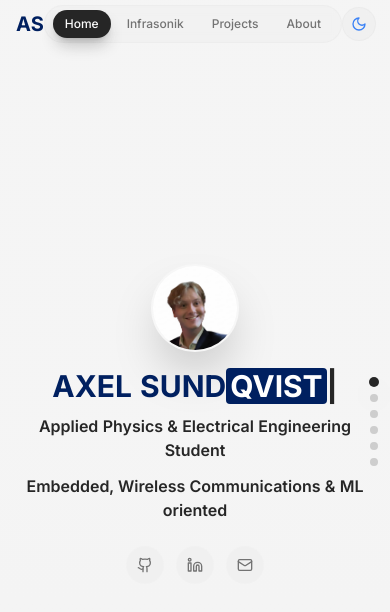
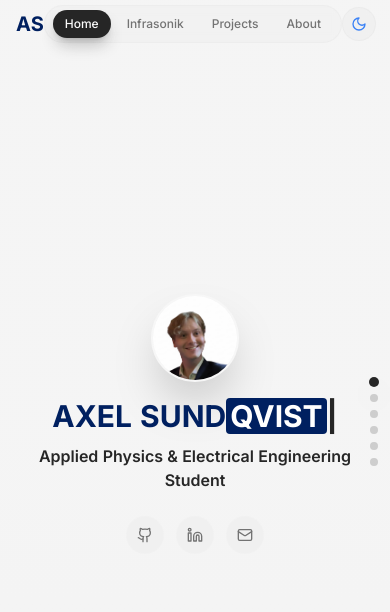
Before and after one commit to AxelSuu/AxelSundqvist, a React (Vite) app: page / in a window 390 px wide. Shown: the top 612 px of the page. Built offline with nearby package versions, Linux system fonts and the light colour scheme.

Commit message:
responsive fix

```diff
--- a/src/components/portfolio/hero.tsx
+++ b/src/components/portfolio/hero.tsx
@@ -84,8 +84,6 @@ const Hero = () => {
                 isLoaded ? 'opacity-100 translate-y-0' : 'opacity-0 translate-y-10'
               }`}
             >
-              <span className="text-primary font-semibold">Embedded, Wireless Communications & ML oriented</span>
-
 
             </div>
 
--- a/src/components/portfolio/projects.tsx
+++ b/src/components/portfolio/projects.tsx
@@ -193,7 +193,7 @@ export const ProjectPlatformer = () => {
             </div>
 
             <h2 className="text-xl md:text-4xl font-bold mb-2 md:mb-4 leading-tight">
-              Skybound 2.0
+              2D Platformer
             </h2>
 
             <p className="text-sm md:text-base text-muted-foreground mb-3 md:mb-5 leading-relaxed">
```
